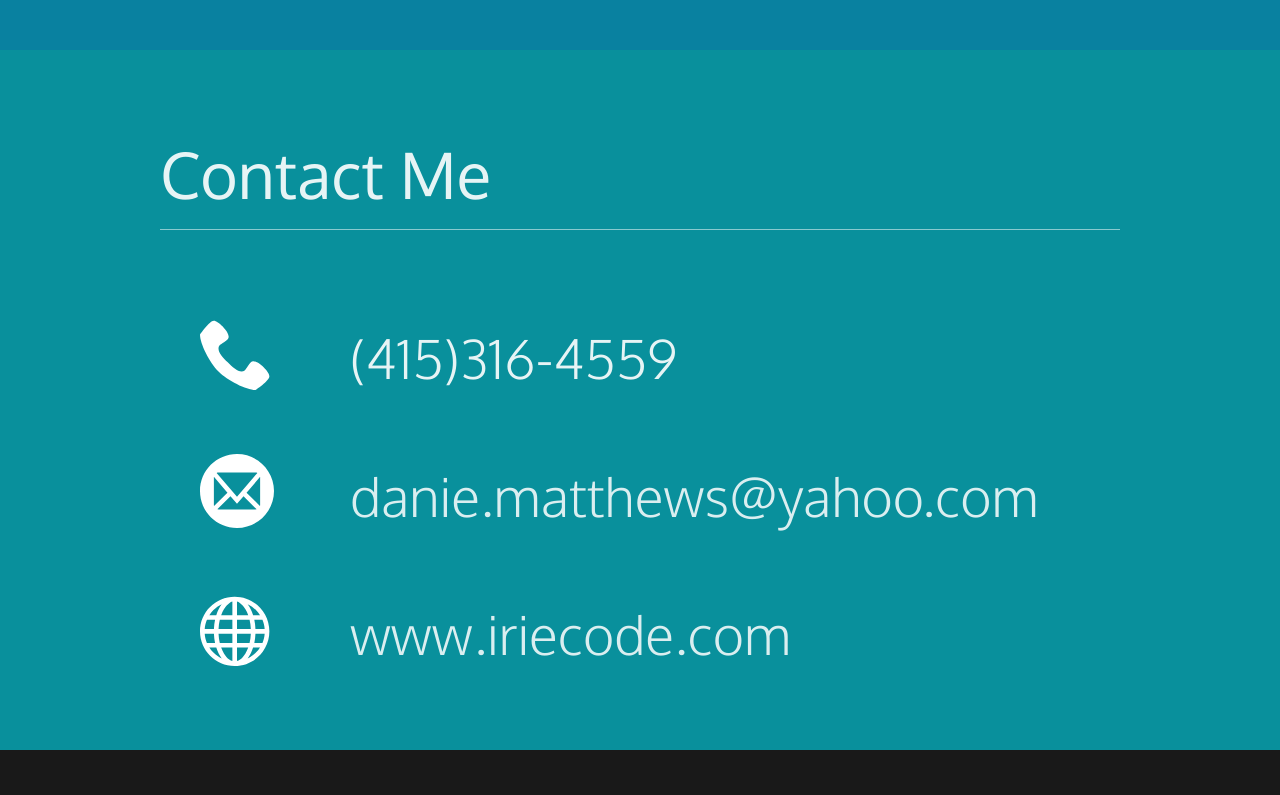
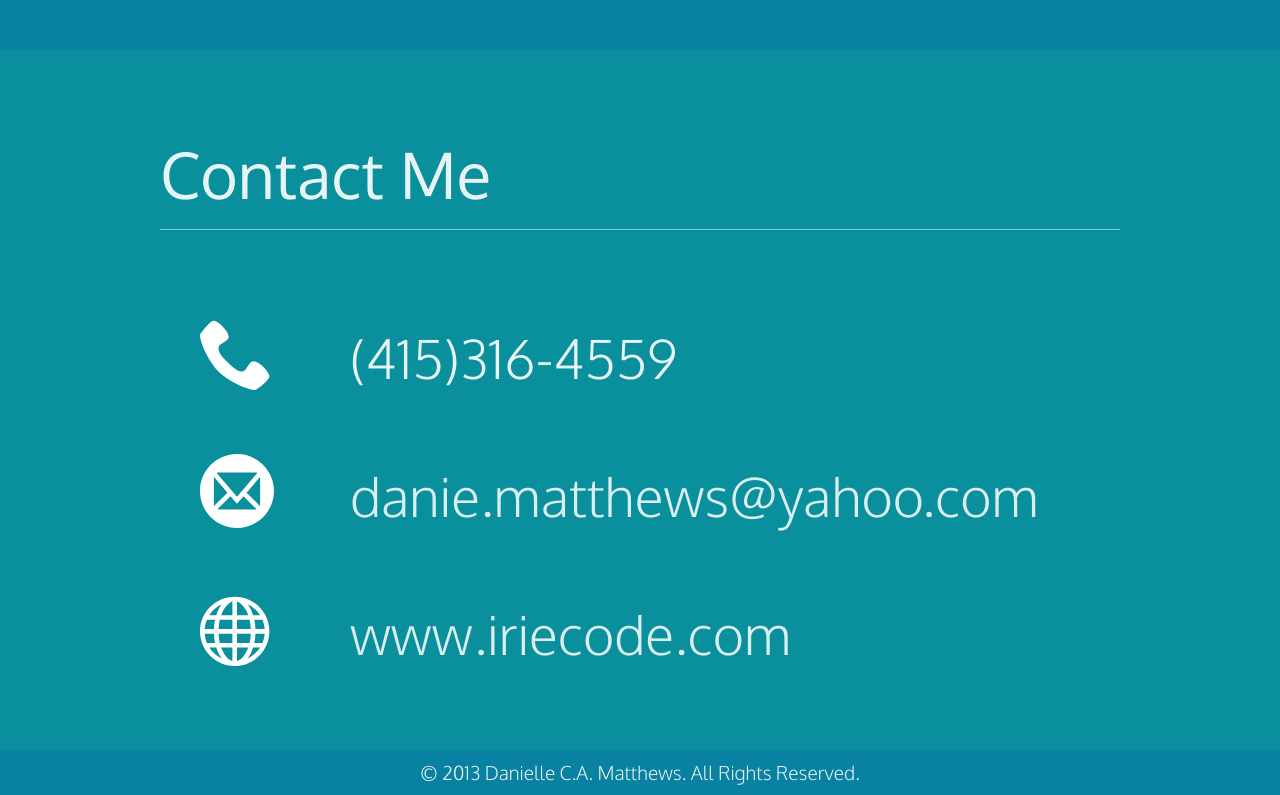
Before and after one commit to danieb84/Interactive-Resume, a plain HTML site: page index.html in a window 1280 px wide. Shown: the part 6950-7745 px from the top of the page. Before the commit the page ends 7700 px from the top, so only its background shows below. Drawn offline with nearby package versions, Linux system fonts and the light colour scheme; a script that the page names is missing.

Commit message:
final changes

```diff
--- a/css/base.scss
+++ b/css/base.scss
@@ -182,3 +182,9 @@ img {
   font-size: 4rem;
   font-weight: 400;
 }
+
+footer {
+  background-color: $sky-blue;
+  text-align: center;
+  padding: 10px 0;
+}
--- a/index.html
+++ b/index.html
@@ -263,7 +263,7 @@
         </div>
     </div><!--/WRAPPER-->
     <footer>
-
+        <div class="copyright">&#169 2013 Danielle C.A. Matthews. All Rights Reserved.</div>
     </footer>
 </body>
 </html>
```
Also changed, not shown: css/style.css.
